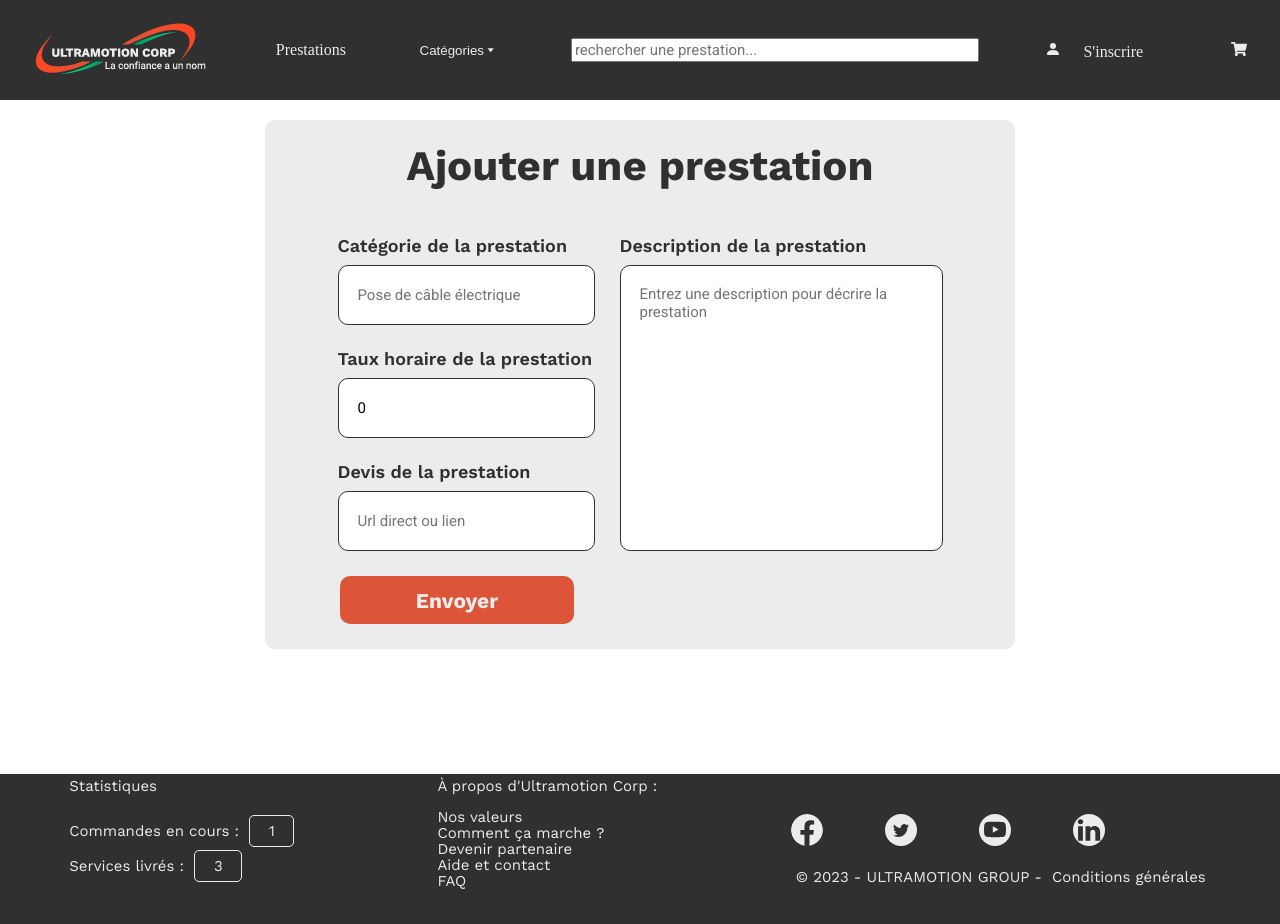
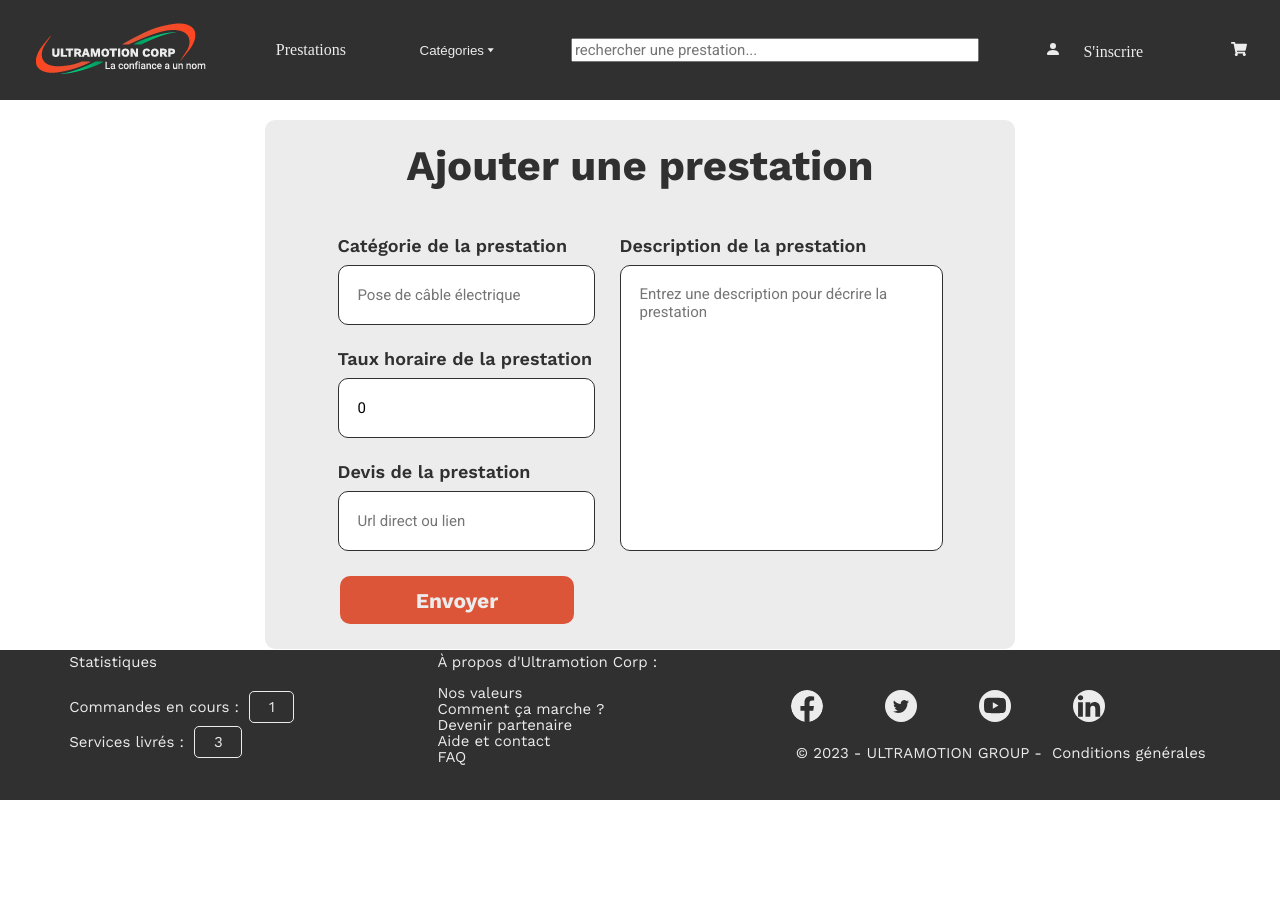
Before and after one commit to robinhotton/projet-fil-rouge_ib-formation, a React (Create React App) app: page /prestation/create in a window 1280 px wide. After the commit the page ends 800 px from the top, so only its background shows below. Built offline with nearby package versions, Linux system fonts and the light colour scheme; data requests are answered from the project's data file.

Commit message:
style: fix footer en bas de la page :lipstick:

```diff
--- /dev/null
+++ b/src/pages/CreatePrestationPage.scss
@@ -0,0 +1,5 @@
+.FixFooterBas {
+  display: grid;
+  grid-template-rows: 1fr auto;
+  height: 100vh;
+}
--- a/src/pages/CreatePrestationPage.tsx
+++ b/src/pages/CreatePrestationPage.tsx
@@ -1,14 +1,14 @@
 import Footer from "../commons/Footer/Footer";
 import Header from "../commons/header/Header";
 import CreatePrestation from "../components/prestationForm/createPrestationForm";
-
+import "./CreatePrestationPage.scss";
 const CreatePrestationPage: React.FC = () => {
   return (
-    <>
+    <div className="FixFooterBas">
       <Header />
       <CreatePrestation />
       <Footer />
-    </>
+    </div>
   );
 };
 export default CreatePrestationPage;
--- a/src/pages/EditPrestationPage.tsx
+++ b/src/pages/EditPrestationPage.tsx
@@ -1,14 +1,15 @@
 import Footer from "../commons/Footer/Footer";
 import Header from "../commons/header/Header";
 import EditPrestation from "../components/prestationForm/EditPrestationForm";
+import "./CreatePrestationPage.scss";
 
 const EditPrestationPage: React.FC = () => {
   return (
-    <>
+    <div className="FixFooterBas">
       <Header />
       <EditPrestation />
       <Footer />
-    </>
+    </div>
   );
 };
 export default EditPrestationPage;
```
